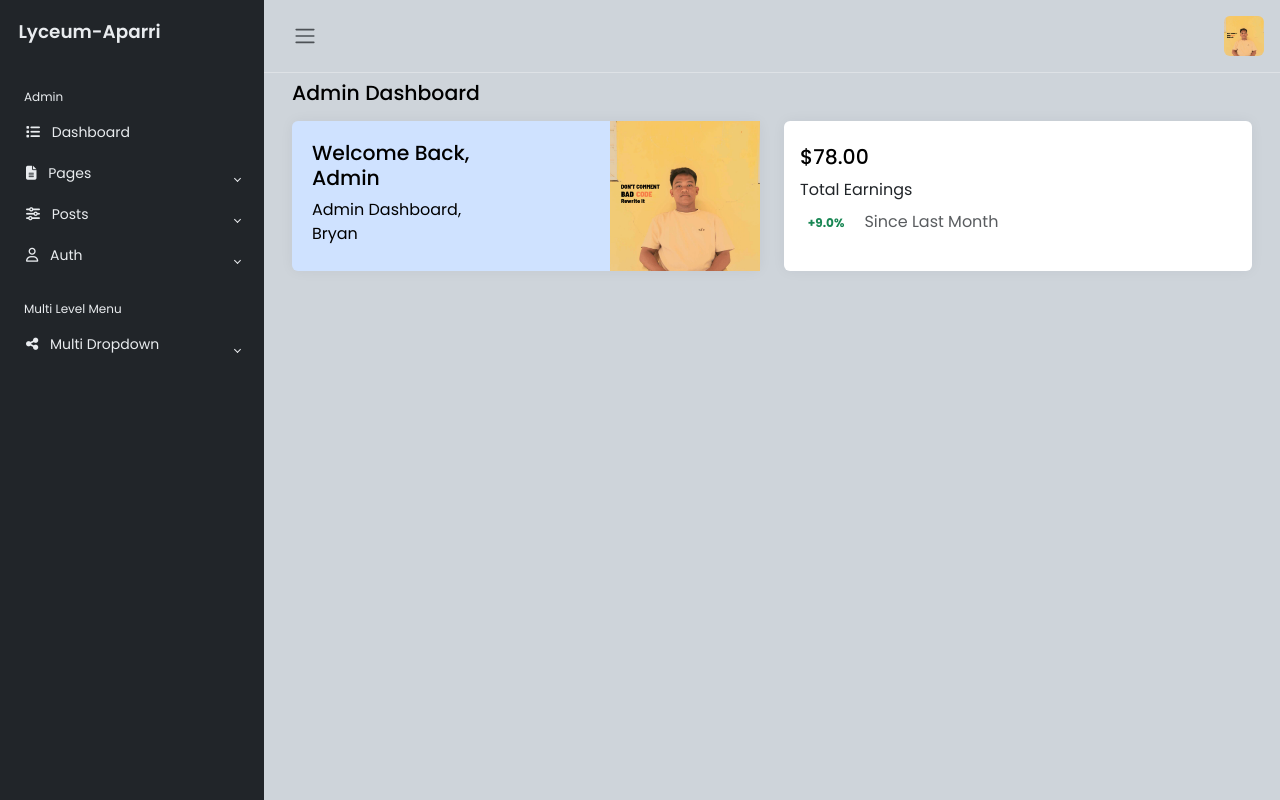
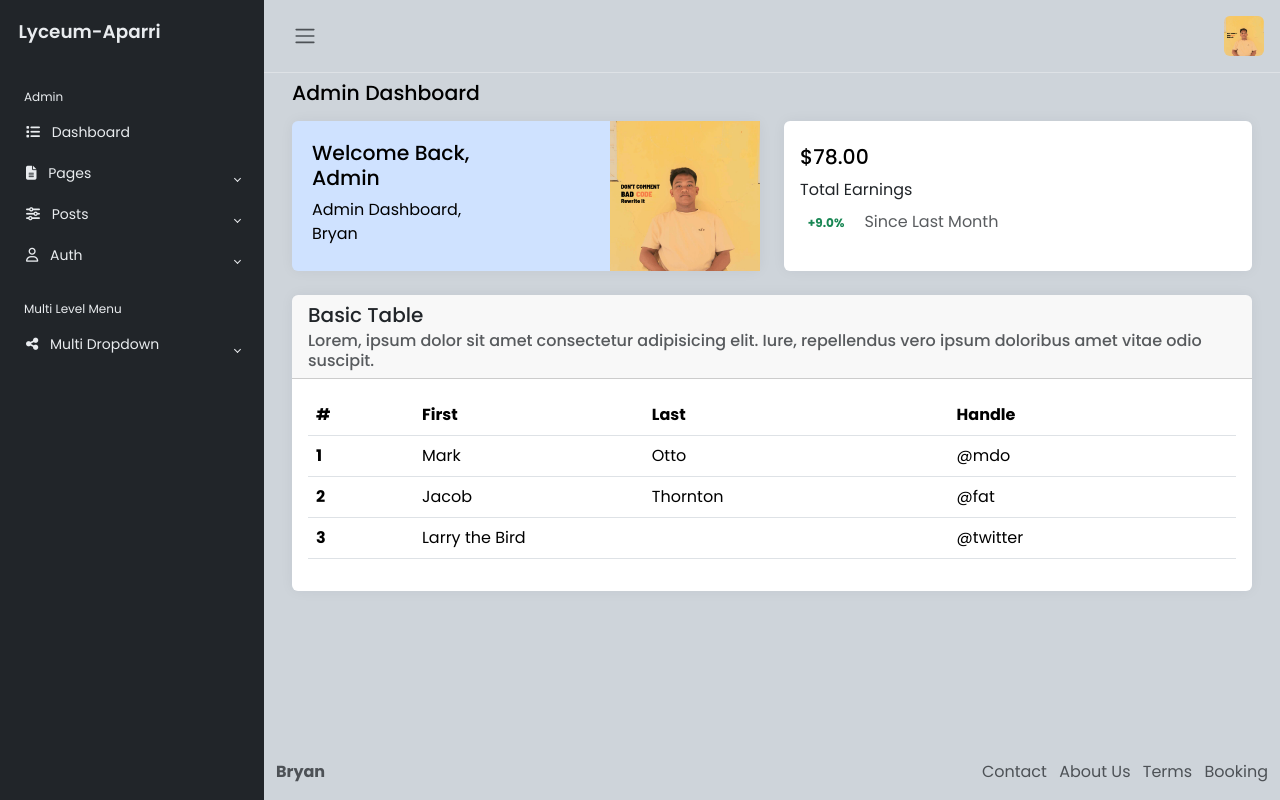
Before and after one commit to Smokecode00/SRS, a PHP site: page /dashboard.php in a window 1280 px wide. Run offline with PHP 8.4, Linux system fonts and the light colour scheme; some libraries are stand-ins or nearby versions.

Commit message:
adding some design

```diff
--- a/Styles/css.css
+++ b/Styles/css.css
@@ -143,3 +143,11 @@ a.sidebar-link {
 #sidebar.collapsed {
   margin-left: -264px;
 }
+
+/* Footer and Nav */
+@media (max-width: 767.98px) {
+  .navbar,
+  footer {
+    width: 100vw;
+  }
+}
--- a/dashboard.php
+++ b/dashboard.php
@@ -171,9 +171,80 @@
                             </div>
                         </div>
                     </div>
+                    <!-- Table Content -->
+                    <div class="card border-0 ">
+                        <div class="card-header">
+                            <h5 class="card-title">
+                                Basic Table
+                            </h5>
+                            <h6 class="card-subtitle text-muted ">
+                                Lorem, ipsum dolor sit amet consectetur adipisicing elit. Iure,
+                                repellendus vero ipsum doloribus amet vitae odio suscipit.
+                            </h6>
+                        </div>
+                        <div class="card-body">
+                            <table class="table">
+                                <thead>
+                                    <tr>
+                                        <th scope="col">#</th>
+                                        <th scope="col">First</th>
+                                        <th scope="col">Last</th>
+                                        <th scope="col">Handle</th>
+                                    </tr>
+                                </thead>
+                                <tbody>
+                                    <tr>
+                                        <th scope="row">1</th>
+                                        <td>Mark</td>
+                                        <td>Otto</td>
+                                        <td>@mdo</td>
+                                    </tr>
+                                    <tr>
+                                        <th scope="row">2</th>
+                                        <td>Jacob</td>
+                                        <td>Thornton</td>
+                                        <td>@fat</td>
+                                    </tr>
+                                    <tr>
+                                        <th scope="row">3</th>
+                                        <td colspan="2">Larry the Bird</td>
+                                        <td>@twitter</td>
+                                    </tr>
+                                </tbody>
+                            </table>
+                        </div>
+                    </div>
                 </div>
             </main>
-            <!-- End Content -->
+            <footer class="footer">
+                <div class="container-fluid">
+                    <div class="row text-muted">
+                        <div class="col-6 text-start">
+                            <p class="mb-0">
+                                <a href="#" class="text-muted">
+                                    <strong>Bryan</strong>
+                                </a>
+                            </p>
+                        </div>
+                        <div class="col-6 text-end">
+                            <ul class="list-inline">
+                                <li class="list-inline-item">
+                                    <a href="#" class="text-muted">Contact</a>
+                                </li>
+                                <li class="list-inline-item">
+                                    <a href="#" class="text-muted">About Us</a>
+                                </li>
+                                <li class="list-inline-item">
+                                    <a href="#" class="text-muted">Terms</a>
+                                </li>
+                                <li class="list-inline-item">
+                                    <a href="#" class="text-muted">Booking</a>
+                                </li>
+                            </ul>
+                        </div>
+                    </div>
+                </div>
+            </footer>
         </div>
     </div>
 
```
